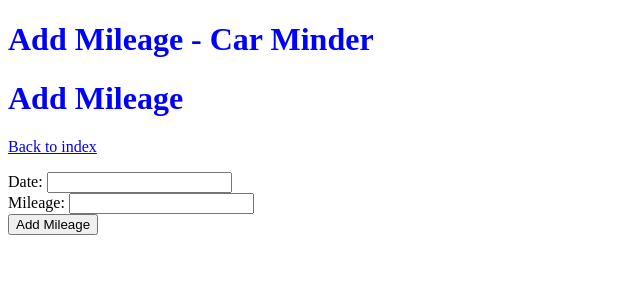
After one commit to carloandaya/car-maintenance, a Flask app: template templates/addmileage.html in a window 1280 px wide. The commit adds this page. Shown: the top 300 px of the page, without its empty margins (0-640 px from the left). Run offline with Flask 3, Linux system fonts and the light colour scheme; the template is opened without the code that fills it, so the values that code supplies are empty.

Commit message:
Create functionality for adding mileage

```diff
--- a/app.py
+++ b/app.py
@@ -1,5 +1,6 @@
+from datetime import date, datetime
 from flask import render_template, request, redirect, url_for
-from models import db, Car, app, Maintenance, MaintenanceType
+from models import db, Car, app, Maintenance, MaintenanceType, Mileage
 from waitress import serve
 
 
@@ -39,9 +40,17 @@ def add_maintenance_type():
     pass
 
 
-@app.route("/add-mileage/<id>", methods=["GET", "POST"])
-def add_mileage():
-    pass
+@app.route("/add-mileage/<car_id>", methods=["GET", "POST"])
+def add_mileage(car_id):
+    if request.form:
+        mileage_date = datetime.strptime(request.form["date"], "%Y-%m-%d")
+        mileage = Mileage(
+            car_id=car_id, mileage=request.form["mileage"], date=mileage_date
+        )
+        db.session.add(mileage)
+        db.session.commit()
+        return redirect(url_for("car", id=car_id))
+    return render_template("addmileage.html", car_id=car_id)
 
 
 @app.route("/car/<id>")
@@ -53,6 +62,16 @@ def car(id):
 if __name__ == "__main__":
     with app.app_context():
         db.create_all()
+        if not Car.query.all():
+            car = Car(year="2004", make="Honda", model="Accord")
+            db.session.add(car)
+            maintenance_type = MaintenanceType(description="Brake Pads")
+            db.session.add(maintenance_type)
+            maintenance = Maintenance(
+                car_id=1, type_id=1, date=date(2022, 10, 15), mileage=184500
+            )
+            db.session.add(maintenance)
+            db.session.commit()
 
     # app.run(debug=True, port=8000, host="127.0.0.1")
     serve(app, host="0.0.0.0", port=8080)
--- /dev/null
+++ b/templates/addmileage.html
@@ -0,0 +1,29 @@
+{% extends 'layout.html' %}
+
+{% block header %}
+<h1>{% block title %}Add Mileage - Car Minder{% endblock %}</h1>
+{% endblock %}
+
+{% block content %}
+<h1>Add Mileage</h1>
+
+<a href="{{ url_for('index') }}">
+    <p>Back to index</p>
+</a>
+
+
+<form action="{{ url_for('add_mileage', car_id=car_id) }}" method="post">
+    <div>
+        <label for="date">Date: </label>
+        <input type="text" name="date" id="date" required>
+    </div>
+    <div>
+        <label for="mileage">Mileage: </label>
+        <input type="text" name="mileage" id="mileage" required>
+    </div>
+    <div>
+        <input type="submit" value="Add Mileage">
+    </div>
+</form>
+
+{% endblock %}
--- a/templates/car.html
+++ b/templates/car.html
@@ -6,6 +6,9 @@
 
 
 {% block content %}
+<a href="{{ url_for('add_mileage', car_id=car.id) }}">
+    <p>Add Mileage</p>
+</a>
 <table>
     <tr>
         <th>Description</th>
```
Also changed, not shown: models.py (+14 -0 lines).
